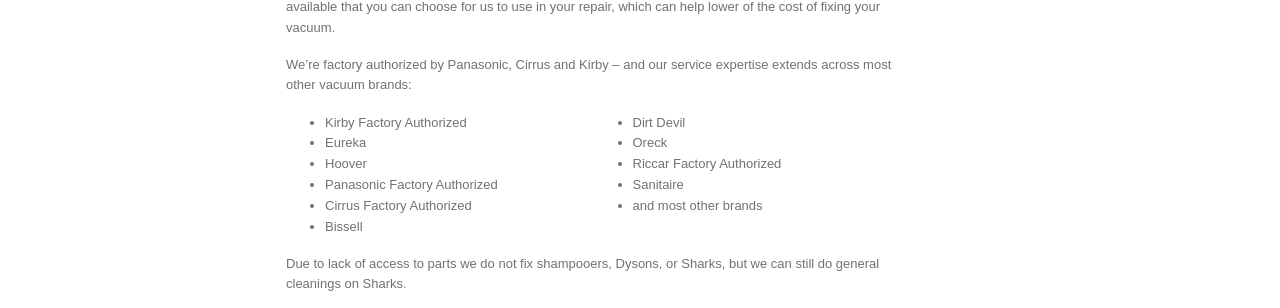
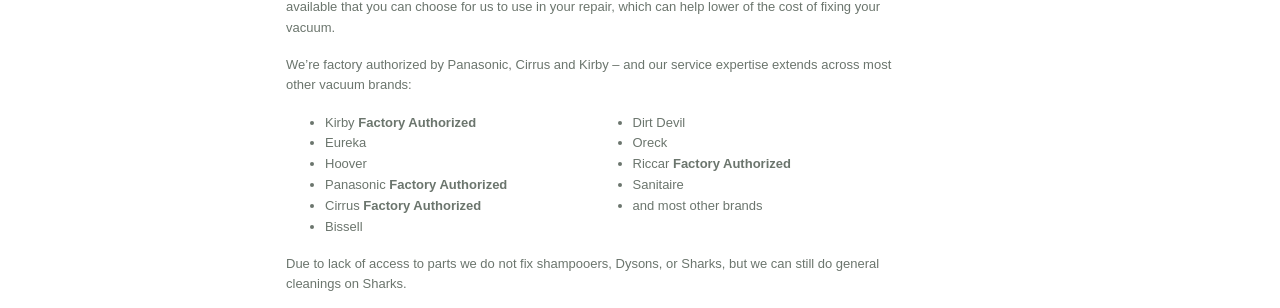
Before and after one commit to mikebranski/westallisvacuum.com, a Jekyll site: the page built from services/index.html, in a window 1280 px wide. Shown: the part 427-735 px from the top of the page. Built offline with Jekyll 4.4.1, drawn with Linux system fonts in a browser that asks for light colours.

Commit message:
Badges from spans to strongs

```diff
--- a/services/index.html
+++ b/services/index.html
@@ -9,15 +9,15 @@
 <p>We’re factory authorized by Panasonic, Cirrus and Kirby – and our service expertise extends across most other vacuum brands:</p>
 
 <ul class="two-column">
-    <li>Kirby <span class="factory-badge">Factory Authorized</span></li>
+    <li>Kirby <strong class="factory-badge">Factory Authorized</strong></li>
     <li>Eureka</li>
     <li>Hoover</li>
-    <li>Panasonic <span class="factory-badge">Factory Authorized</span></li>
-    <li>Cirrus <span class="factory-badge">Factory Authorized</span></li>
+    <li>Panasonic <strong class="factory-badge">Factory Authorized</strong></li>
+    <li>Cirrus <strong class="factory-badge">Factory Authorized</strong></li>
     <li>Bissell</li>
     <li>Dirt Devil</li>
     <li>Oreck</li>
-    <li>Riccar <span class="factory-badge">Factory Authorized</span></li>
+    <li>Riccar <strong class="factory-badge">Factory Authorized</strong></li>
     <li>Sanitaire</li>
     <li>and most other brands</li>
 </ul>
```
